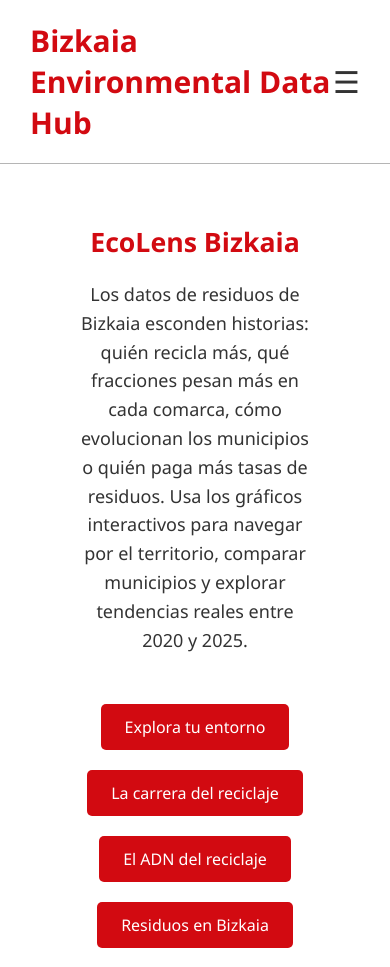
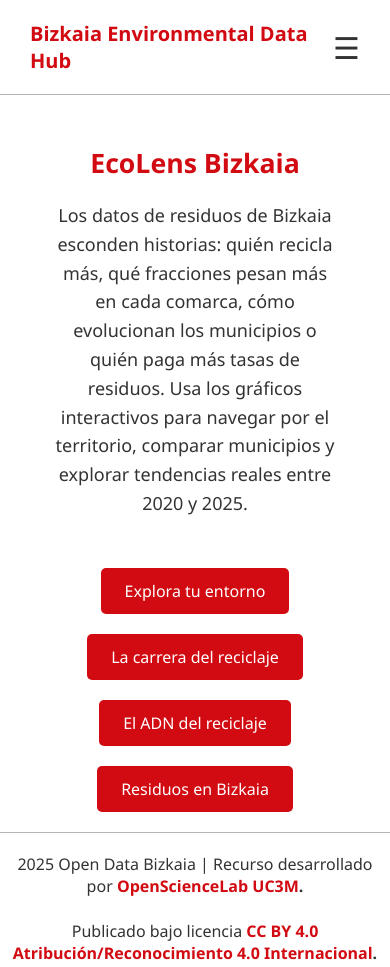
Before and after one commit to OpenScienceLab-UC3M/opendatabizkaia, a plain HTML site: page dashboard.html in a window 390 px wide. Shown: the top 967 px of the page. Drawn offline with Linux system fonts and the light colour scheme; a script that the page names is missing.

Commit message:
Update style.css

```diff
--- a/style.css
+++ b/style.css
@@ -31,6 +31,12 @@ header {
     font-weight: bold;
     color: #d20a11;
     text-decoration: none;
+}
+
+@media (max-width: 768px) {
+    .logo {
+        font-size: 20px; /* Tamaño más pequeño para pantallas móviles */
+    }
 }
 
 .nav-links {
@@ -103,6 +109,13 @@ header {
     margin: 0 auto;
     padding: 20px;
     background-color: #ffffff; /* Fondo blanco para la home */
+}
+
+@media (max-width: 768px) {
+    .dashboard {
+        width: 100%; /* Asegura que el dashboard ocupe el 100% del ancho en móviles */
+        padding: 10px; /* Puedes ajustar el padding para móviles si es necesario */
+    }
 }
 
 /* ====== CONTENIDO PRINCIPAL (ARTÍCULO) ====== */
```
